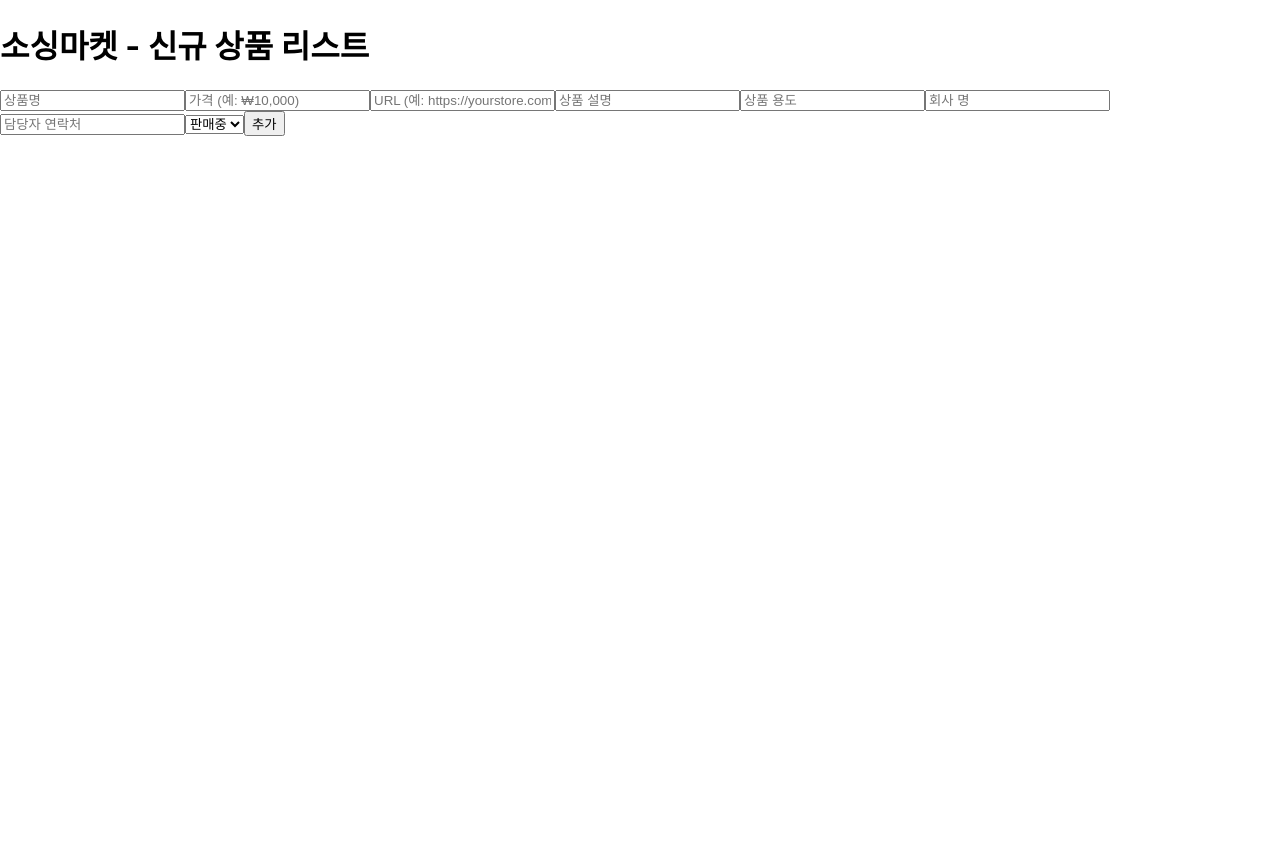
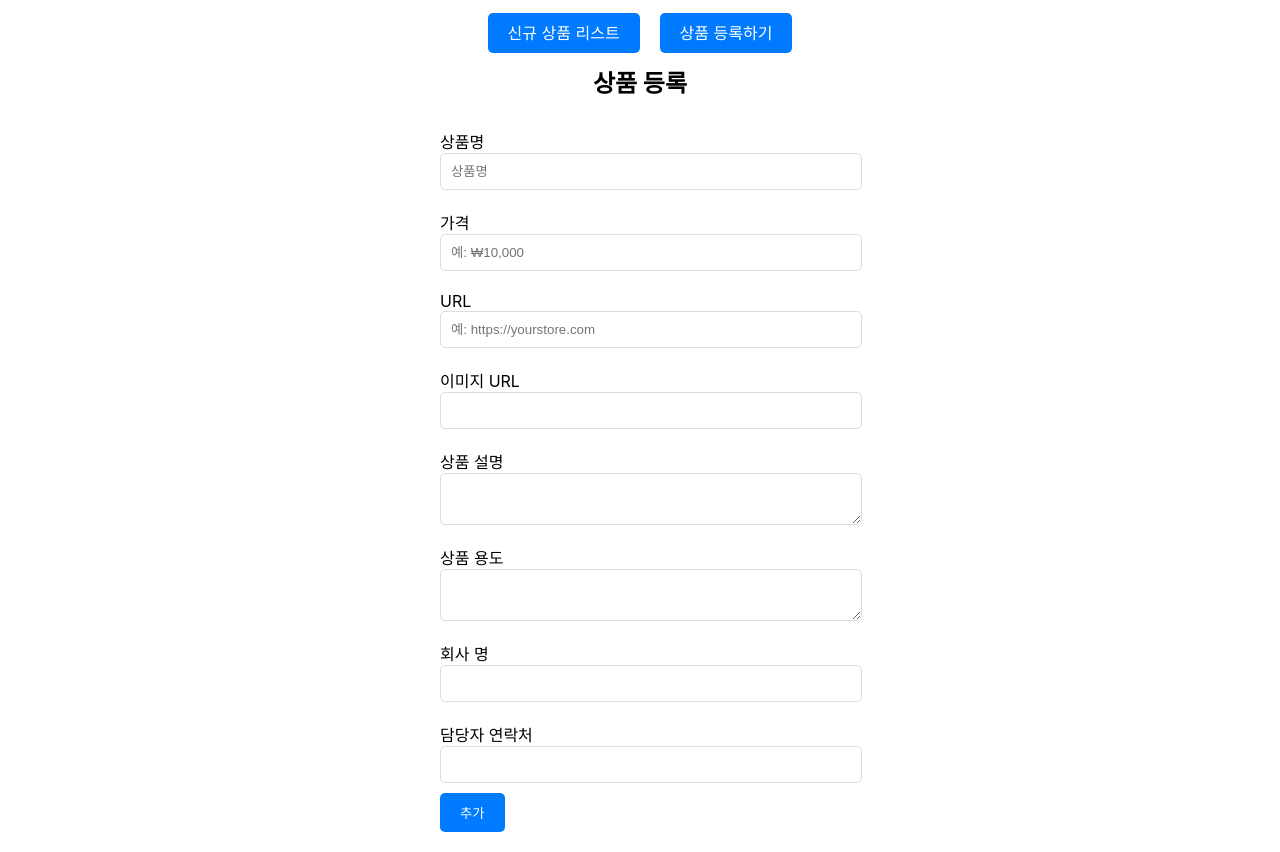
Before and after one commit to james1814eng/sourcing-market, a React (Create React App) app: page /add in a window 1280 px wide. Before the commit the page ends 800 px from the top, so only its background shows below. Built offline with nearby package versions, Linux system fonts and the light colour scheme.

Commit message:
상품 리스트 및 등록 페이지 수정

```diff
--- a/src/App.css
+++ b/src/App.css
@@ -1,24 +1,56 @@
 /* src/App.css */
-form {
+.App {
+  text-align: center;
+  margin: 20px;
+}
+
+nav {
   margin-bottom: 20px;
 }
 
-input,
-select,
-button {
-  margin: 10px 0;
-  padding: 10px;
-  width: 90%;
+nav a {
+  margin: 0 10px;
+  padding: 10px 20px;
+  background-color: #007bff;
+  color: white;
+  text-decoration: none;
+  border-radius: 5px;
 }
 
-button {
+nav a:hover {
+  background-color: #0056b3;
+}
+
+form {
+  display: flex;
+  flex-direction: column;
+  align-items: flex-start;
+  margin: auto;
+  max-width: 400px;
+}
+
+form label {
+  margin-top: 10px;
+}
+
+form input,
+form textarea {
+  width: 100%;
+  margin-bottom: 10px;
+  padding: 10px;
+  border-radius: 5px;
+  border: 1px solid #ddd;
+}
+
+button[type="submit"] {
   background-color: #007bff;
-  color: #ffffff;
+  color: white;
+  padding: 10px 20px;
   border: none;
   border-radius: 5px;
   cursor: pointer;
 }
 
-button:hover {
+button[type="submit"]:hover {
   background-color: #0056b3;
 }
--- a/src/App.js
+++ b/src/App.js
@@ -1,74 +1,25 @@
 // src/App.js
-import React, { useState } from "react";
+import React from 'react';
+import { BrowserRouter as Router, Routes, Route, Link } from 'react-router-dom';
+import ProductList from './ProductList';
+import ProductForm from './ProductForm';
+import './App.css';
 
 function App() {
-  const [products, setProducts] = useState([]);
-
-  const handleSubmit = (event) => {
-    event.preventDefault();
-
-    const name = event.target.elements.name.value;
-    const price = event.target.elements.price.value;
-    const url = event.target.elements.url.value;
-    const description = event.target.elements.description.value;
-    const usage = event.target.elements.usage.value;
-    const company = event.target.elements.company.value;
-    const contact = event.target.elements.contact.value;
-    const status = event.target.elements.status.value;
-
-    if (!name || !price || !url) {
-      alert("상품명, 가격, URL은 필수입니다.");
-      return;
-    }
-
-    const newProduct = {
-      name,
-      price,
-      url,
-      description,
-      usage,
-      company,
-      contact,
-      status,
-    };
-
-    setProducts([...products, newProduct]);
-    event.target.reset(); // 폼 초기화
-  };
-
   return (
-    <div>
-      <h1>소싱마켓 - 신규 상품 리스트</h1>
-      <form onSubmit={handleSubmit}>
-        <input name="name" placeholder="상품명" />
-        <input name="price" placeholder="가격 (예: ₩10,000)" />
-        <input name="url" placeholder="URL (예: https://yourstore.com)" />
-        <input name="description" placeholder="상품 설명" />
-        <input name="usage" placeholder="상품 용도" />
-        <input name="company" placeholder="회사 명" />
-        <input name="contact" placeholder="담당자 연락처" />
-        <select name="status">
-          <option value="판매중">판매중</option>
-          <option value="품절">품절</option>
-        </select>
-        <button type="submit">추가</button>
-      </form>
-
-      <div>
-        {products.map((product, index) => (
-          <div key={index}>
-            <h2>{product.name}</h2>
-            <p>{product.price}</p>
-            <p>{product.url}</p>
-            <p>{product.description}</p>
-            <p>{product.usage}</p>
-            <p>{product.company}</p>
-            <p>{product.contact}</p>
-            <p>{product.status}</p>
-          </div>
-        ))}
+    <Router>
+      <div className="App">
+        <nav>
+          <Link to="/products">신규 상품 리스트</Link>
+          <Link to="/add">상품 등록하기</Link>
+        </nav>
+        <Routes>
+          <Route path="/" element={<ProductList />} />
+          <Route path="/products" element={<ProductList />} />
+          <Route path="/add" element={<ProductForm />} />
+        </Routes>
       </div>
-    </div>
+    </Router>
   );
 }
 
--- a/src/ProductForm.js
+++ b/src/ProductForm.js
@@ -1,24 +1,29 @@
 // src/ProductForm.js
-import React from "react";
-import "./App.css";
+import React from 'react';
 
 function ProductForm() {
   return (
-    <div className="form-container">
+    <div>
       <h2>상품 등록</h2>
-      <input type="text" placeholder="상품명" />
-      <input type="text" placeholder="가격 (예: ₩10,000)" />
-      <input type="text" placeholder="URL (예: https://yourstore.com)" />
-      <input type="text" placeholder="이미지 URL" />
-      <textarea placeholder="상품 설명"></textarea>
-      <textarea placeholder="상품 용도"></textarea>
-      <input type="text" placeholder="회사 명" />
-      <input type="text" placeholder="담당자 연락처" />
-      <select>
-        <option value="판매중">판매중</option>
-        <option value="품절">품절</option>
-      </select>
-      <button className="add-product-button">추가</button>
+      <form>
+        <label>상품명</label>
+        <input type="text" placeholder="상품명" />
+        <label>가격</label>
+        <input type="text" placeholder="예: ₩10,000" />
+        <label>URL</label>
+        <input type="text" placeholder="예: https://yourstore.com" />
+        <label>이미지 URL</label>
+        <input type="text" />
+        <label>상품 설명</label>
+        <textarea />
+        <label>상품 용도</label>
+        <textarea />
+        <label>회사 명</label>
+        <input type="text" />
+        <label>담당자 연락처</label>
+        <input type="text" />
+        <button type="submit">추가</button>
+      </form>
     </div>
   );
 }
--- a/src/ProductList.js
+++ b/src/ProductList.js
@@ -1,51 +1,11 @@
 // src/ProductList.js
-import React from "react";
-import { Link } from "react-router-dom";
-import "./App.css";
+import React from 'react';
 
 function ProductList() {
-  const products = [
-    {
-      id: 1,
-      name: "신규 상품 A",
-      price: "₩12,000",
-      status: "판매중",
-      description: "신규 상품 A의 간단한 설명입니다.",
-      usage: "일반 용도",
-      company: "좋은 느낌",
-      contact: "000-000-0000",
-      imageUrl: "https://via.placeholder.com/150",
-    },
-    {
-      id: 2,
-      name: "신규 상품 B",
-      price: "₩8,500",
-      status: "품절",
-      description: "신규 상품 B의 간단한 설명입니다.",
-      usage: "가정 용도",
-      company: "편리한 느낌",
-      contact: "111-111-1111",
-      imageUrl: "https://via.placeholder.com/150",
-    },
-  ];
-
   return (
-    <div className="product-list">
-      {products.map((product) => (
-        <div key={product.id} className="product-card">
-          <img src={product.imageUrl} alt={product.name} />
-          <h2>{product.name}</h2>
-          <p>{product.price}</p>
-          <p>{product.status}</p>
-          <p>{product.description}</p>
-          <p>용도: {product.usage}</p>
-          <p>회사: {product.company}</p>
-          <p>연락처: {product.contact}</p>
-          <Link to="/add" className="add-product-button">
-            상품 등록하기
-          </Link>
-        </div>
-      ))}
+    <div>
+      <h2>소싱마켓 - 신규 상품 리스트</h2>
+      <p>여기에 신규 상품들이 표시됩니다.</p>
     </div>
   );
 }
```
